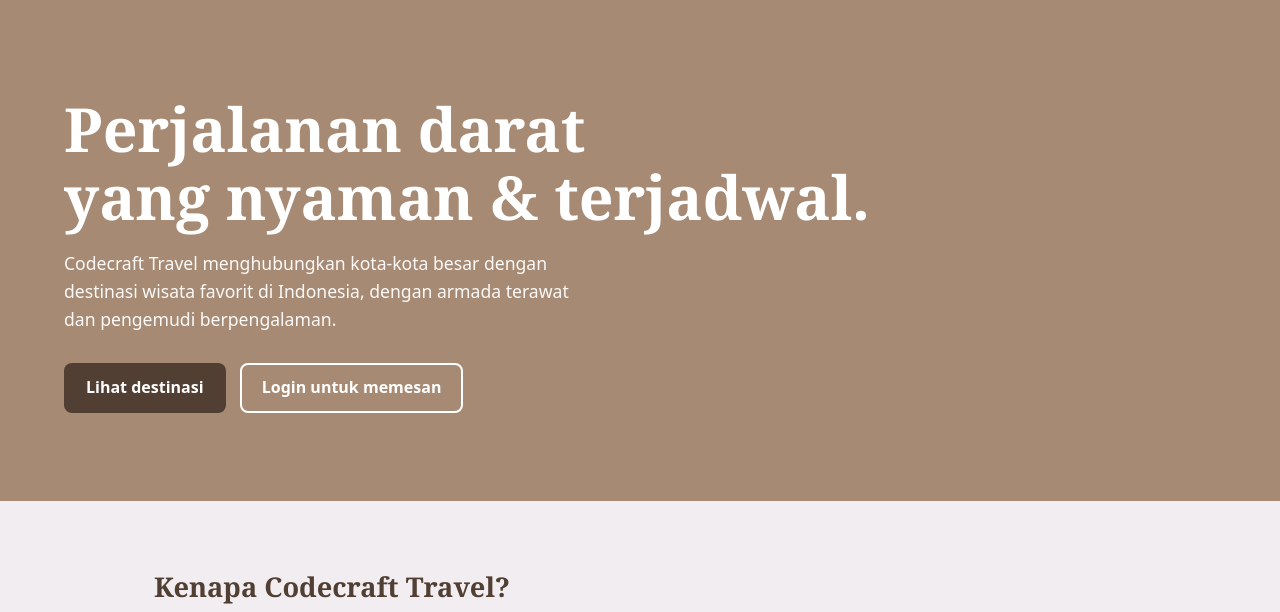
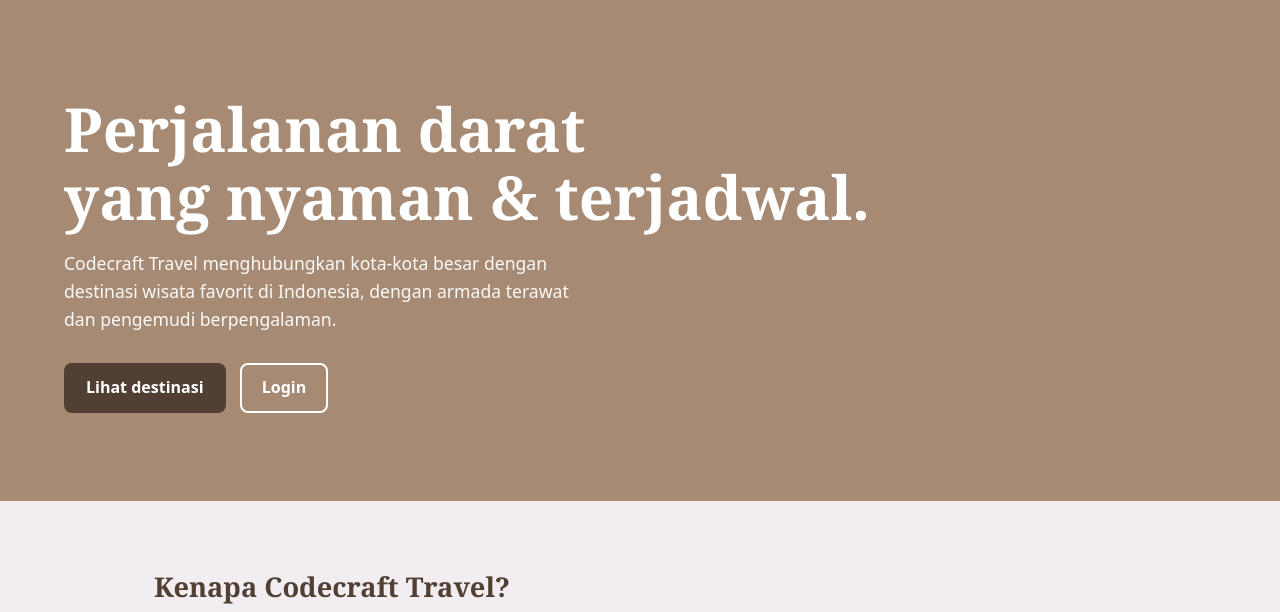
Before and after one commit to helnavikaunjaya/travel_codecraft, a Flask app: page / in a window 1280 px wide. Shown: the part 66-678 px from the top of the page. Run offline with Flask 3, Linux system fonts and the light colour scheme; data comes from the database, SQL or seed files in the repository.

Commit message:
Update index.html

```diff
--- a/templates/index.html
+++ b/templates/index.html
@@ -8,7 +8,7 @@
   {% if user %}
   <a class="tombol sekunder" href="{{ url_for('jadwal') }}">Cek jadwal</a>
   {% else %}
-  <a class="tombol sekunder" href="{{ url_for('login') }}">Login untuk memesan</a>
+  <a class="tombol sekunder" href="{{ url_for('login') }}">Login</a>
   {% endif %}
   </div>
 </section>
```
